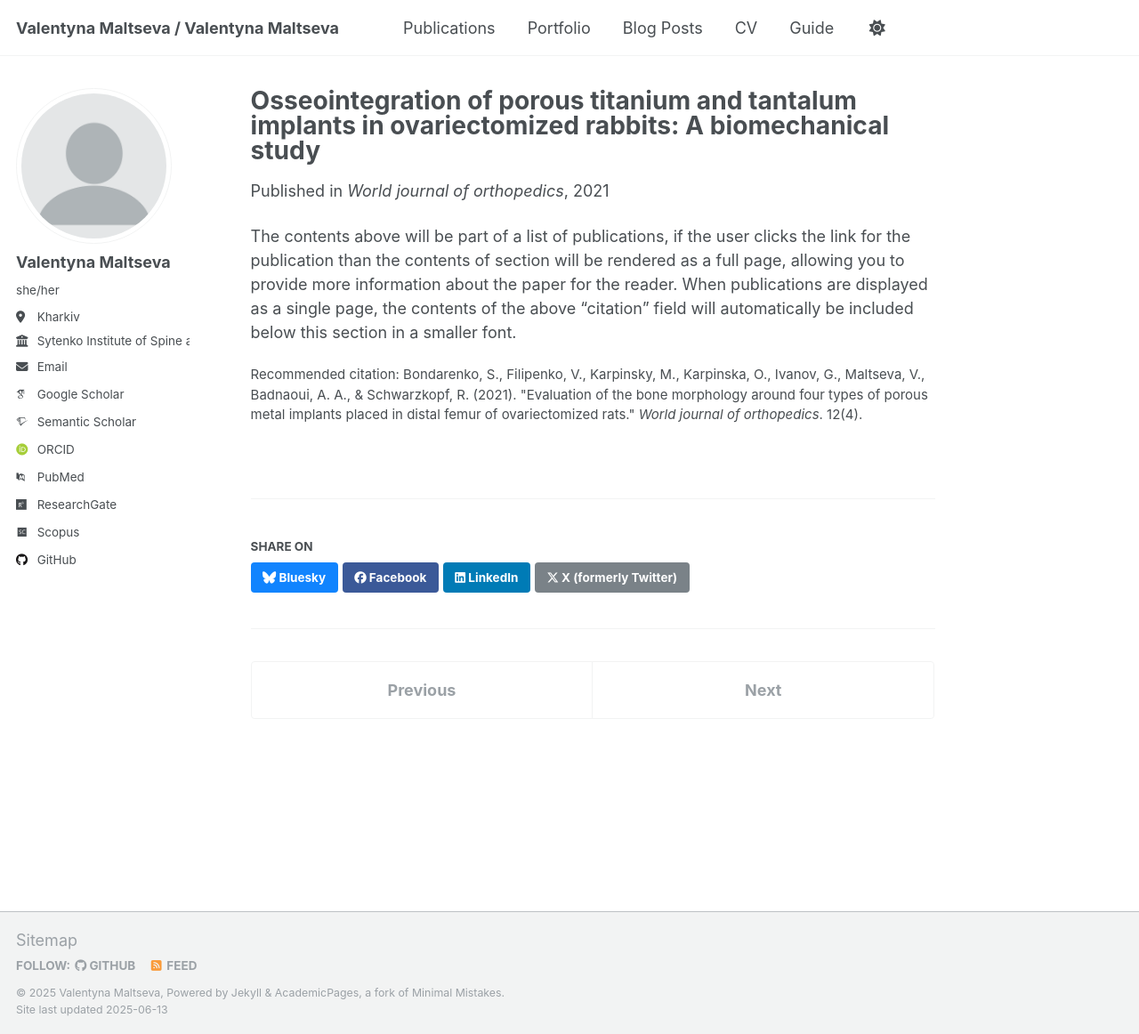
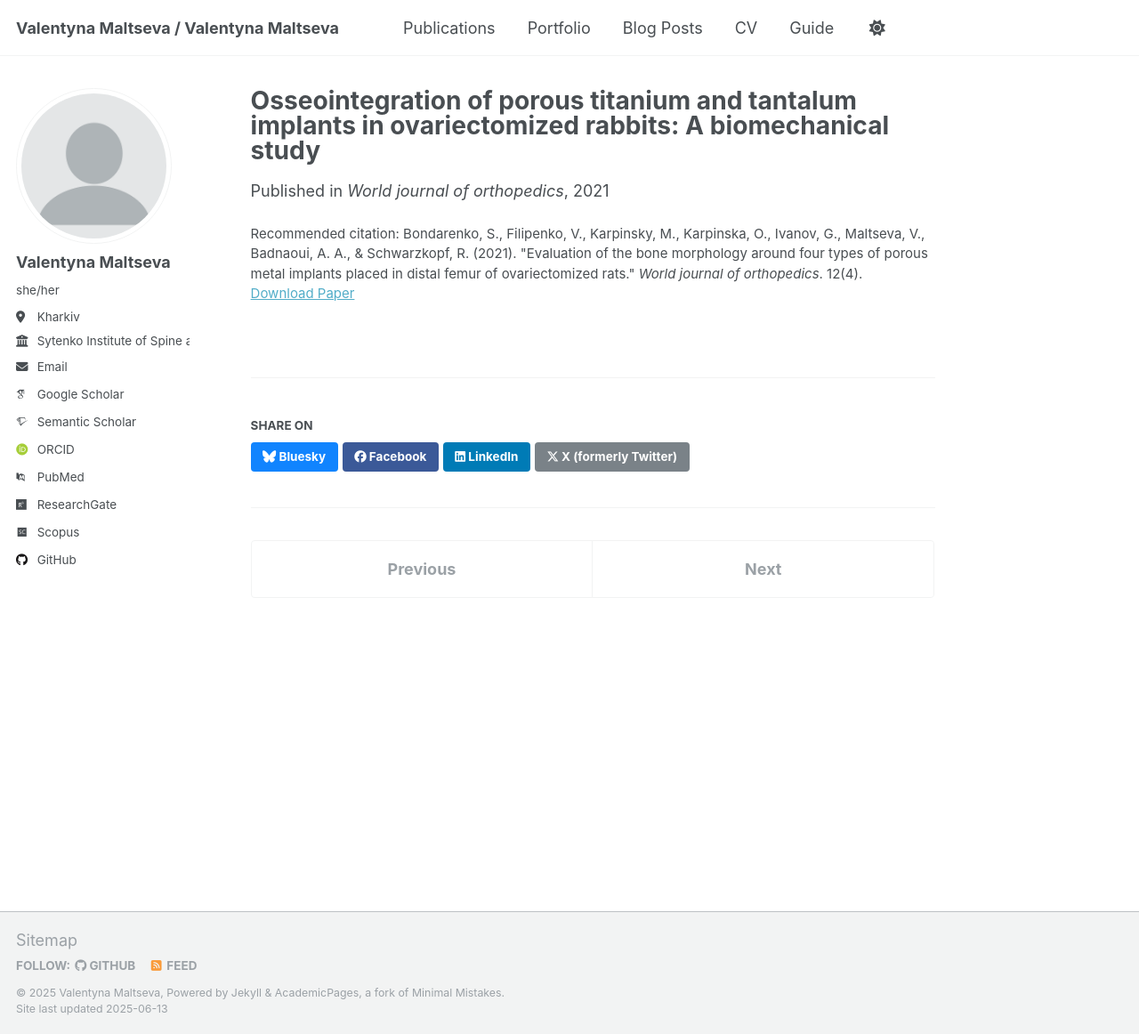
Before and after one commit to valentynamaltseva/valentynamaltseva.github.io, a Jekyll site: the page built from _publications/2021-osseointegration.md, in a window 1280 px wide and 1162 px high. Shown: the whole window at 89% size. Built offline with Jekyll 4.4.1, drawn with Linux system fonts in a browser that asks for light colours; some web fonts are replaced.

Commit message:
Update 2021-osseointegration.md

```diff
--- a/_publications/2021-osseointegration.md
+++ b/_publications/2021-osseointegration.md
@@ -6,9 +6,7 @@ permalink: /publication/2021-osseointegration
 excerpt:
 date: 2021-04-18
 venue: 'World journal of orthopedics'
-doi: '10.5312/wjo.v12.i4.214'
+paperurl: 'https://doi.org/10.5312/wjo.v12.i4.214'
 citation: 'Bondarenko, S., Filipenko, V., Karpinsky, M., Karpinska, O., Ivanov, G., Maltseva, V., Badnaoui, A. A., & Schwarzkopf, R. (2021). &quot;Evaluation of the bone morphology around four types of porous
 metal implants placed in distal femur of ovariectomized rats.&quot; <i>World journal of orthopedics</i>. 12(4).'
 ---
-
-The contents above will be part of a list of publications, if the user clicks the link for the publication than the contents of section will be rendered as a full page, allowing you to provide more information about the paper for the reader. When publications are displayed as a single page, the contents of the above "citation" field will automatically be included below this section in a smaller font.
```
